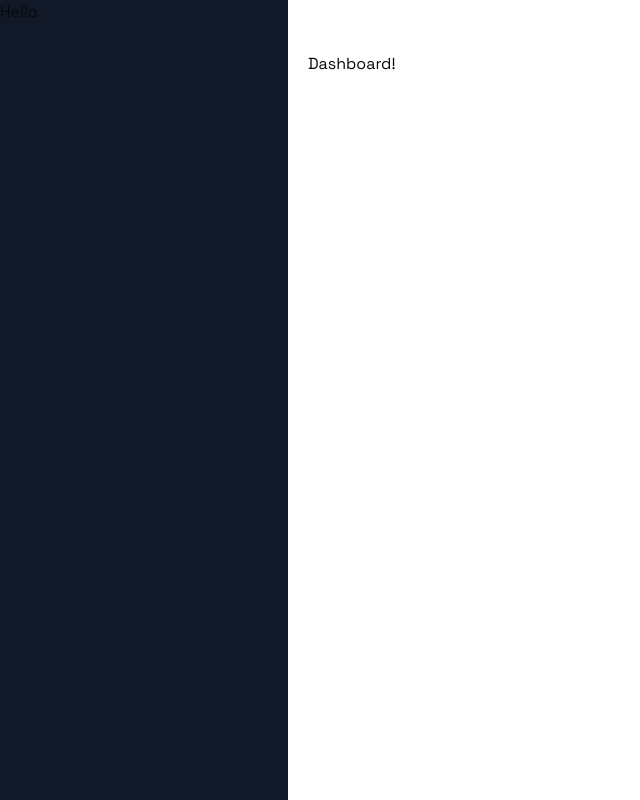
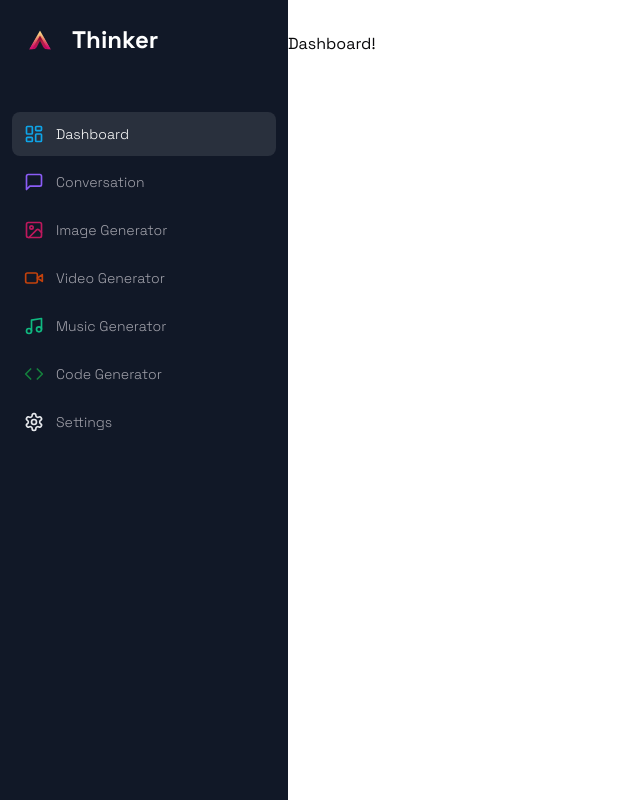
Before and after one commit to Saraivinha1703/ai-saas, a Next.js app: page /dashboard in a window 1280 px wide. Shown: the whole page, without its empty margins (0-640 px from the left). Built offline with nearby package versions, Linux system fonts and the light colour scheme.

Commit message:
✨ feat: responsive dashboard

```diff
--- a/app/(dashboard)/(routes)/dashboard/page.tsx
+++ b/app/(dashboard)/(routes)/dashboard/page.tsx
@@ -1,10 +1,7 @@
-import { UserButton } from '@clerk/nextjs';
-
 export default function Dashboard() {
   return (
-    <div className="p-5">
+    <div>
       <p>Dashboard!</p>
-      <UserButton afterSignOutUrl="/" />
     </div>
   );
 }
--- a/app/(dashboard)/layout.tsx
+++ b/app/(dashboard)/layout.tsx
@@ -7,13 +7,12 @@
   HTMLDivElement
 >;
 
-export default function DashboardLayout({
-  children,
-  ...props
-}: DashboardLayoutProps) {
+export default function DashboardLayout({ children }: DashboardLayoutProps) {
   return (
     <div className="h-full relative">
-      <DashboardSidebar>Hello</DashboardSidebar>
+      <div className="hidden h-full md:flex md:w-72 md:flex-col md:fixed md:inset-y-0 z-50 bg-gray-900 text-white">
+        <DashboardSidebar />
+      </div>
       <main className="md:pl-72">
         <Navbar />
         {children}
--- a/components/DashboardSidebar/index.tsx
+++ b/components/DashboardSidebar/index.tsx
@@ -1,4 +1,10 @@
+'use client';
+import { cn } from '@/lib/utils';
 import clsx from 'clsx';
+import Image from 'next/image';
+import Link from 'next/link';
+import { usePathname } from 'next/navigation';
+import { tools } from '../Tools/tools';
 
 type DashboardSidebarProps = React.DetailedHTMLProps<
   React.HTMLAttributes<HTMLDivElement>,
@@ -9,14 +15,48 @@
   children,
   ...props
 }: DashboardSidebarProps) {
+  const pathname = usePathname();
   return (
     <div
       className={clsx(
-        'hidden h-full md:flex md:w-72 md:flex-col md:fixed md:inset-y-0 z-50 bg-gray-900',
+        'space-y-4 py-4 flex flex-col h-full bg-gray-900 text-white',
         props.className
       )}
       {...props}
     >
+      <div className="flex-1 px-3 py-2">
+        <Link href="/dashboard" className="flex items-center pl-3 mb-14">
+          <div className="relative w-8 h-8 mr-4">
+            <Image
+              src="/logo.png"
+              fill
+              alt="Logo"
+              sizes="(max-width: 768px)"
+              priority
+            />
+          </div>
+          <h1 className="text-2xl font-bold">Thinker</h1>
+        </Link>
+        <div className="space-y-1">
+          {tools.map(tool => (
+            <Link
+              href={tool.href}
+              key={tool.href}
+              className={cn(
+                'text-sm group flex p-3 w-full justify-start font-light hover:bg-white/10 rounded-lg transition duration-200',
+                pathname === tool.href
+                  ? 'text-white bg-white/10'
+                  : 'text-zinc-400'
+              )}
+            >
+              <div className="flex items-center flex-1">
+                <tool.icon className={cn('h-5 w-5 mr-3', tool.color)} />
+                <p>{tool.label}</p>
+              </div>
+            </Link>
+          ))}
+        </div>
+      </div>
       {children}
     </div>
   );
--- /dev/null
+++ b/components/MobileSidebar/index.tsx
@@ -0,0 +1,19 @@
+'use client';
+import { Menu } from 'lucide-react';
+import { Sheet, SheetContent, SheetTrigger } from '@/components/ui/sheet';
+import { DashboardSidebar } from '@/components/DashboardSidebar';
+
+const MobileSidebar = () => {
+  return (
+    <Sheet>
+      <SheetTrigger className="md:hidden hover:bg-black/10 p-2 rounded-lg transition duration-200">
+        <Menu />
+      </SheetTrigger>
+      <SheetContent side="left" className="p-0">
+        <DashboardSidebar />
+      </SheetContent>
+    </Sheet>
+  );
+};
+
+export default MobileSidebar;
--- a/components/Navbar/index.tsx
+++ b/components/Navbar/index.tsx
@@ -1,12 +1,13 @@
-import { Button } from '@/components/ui/button';
-import { Menu } from 'lucide-react';
+import { UserButton } from '@clerk/nextjs';
+import MobileSidebar from '../MobileSidebar';
 
 export function Navbar() {
   return (
     <div className="flex items-center p-4">
-      <Button variant="ghost" size="icon" className="md:hidden">
-        <Menu />
-      </Button>
+      <MobileSidebar />
+      <div className="flex w-full justify-end">
+        <UserButton afterSignOutUrl="/" />
+      </div>
     </div>
   );
 }
--- /dev/null
+++ b/components/Tools/tools.ts
@@ -0,0 +1,60 @@
+import {
+  Code,
+  ImageIcon,
+  LayoutDashboard,
+  MessageSquare,
+  Music,
+  Settings,
+  VideoIcon,
+} from 'lucide-react';
+
+export const tools = [
+  {
+    label: 'Dashboard',
+    icon: LayoutDashboard,
+    href: '/dashboard',
+    color: 'text-sky-500',
+    bgColor: 'bg-sky-500/10',
+  },
+  {
+    label: 'Conversation',
+    icon: MessageSquare,
+    href: '/conversation',
+    color: 'text-violet-500',
+    bgColor: 'bg-violet-500/10',
+  },
+  {
+    label: 'Image Generator',
+    icon: ImageIcon,
+    href: '/image',
+    color: 'text-pink-700',
+    bgColor: 'bg-pink-700/10',
+  },
+  {
+    label: 'Video Generator',
+    icon: VideoIcon,
+    href: '/video',
+    color: 'text-orange-700',
+    bgColor: 'bg-orange-700/10',
+  },
+  {
+    label: 'Music Generator',
+    icon: Music,
+    href: '/music',
+    color: 'text-emerald-500',
+    bgColor: 'bg-emerald-500/10',
+  },
+  {
+    label: 'Code Generator',
+    icon: Code,
+    href: '/code',
+    color: 'text-green-700',
+    bgColor: 'bg-green-700/10',
+  },
+  {
+    label: 'Settings',
+    icon: Settings,
+    href: '/settings',
+    color: 'text-gray-200',
+  },
+];
--- /dev/null
+++ b/components/ui/sheet.tsx
@@ -0,0 +1,140 @@
+"use client"
+
+import * as React from "react"
+import * as SheetPrimitive from "@radix-ui/react-dialog"
+import { cva, type VariantProps } from "class-variance-authority"
+import { X } from "lucide-react"
+
+import { cn } from "@/lib/utils"
+
+const Sheet = SheetPrimitive.Root
+
+const SheetTrigger = SheetPrimitive.Trigger
+
+const SheetClose = SheetPrimitive.Close
+
+const SheetPortal = SheetPrimitive.Portal
+
+const SheetOverlay = React.forwardRef<
+  React.ElementRef<typeof SheetPrimitive.Overlay>,
+  React.ComponentPropsWithoutRef<typeof SheetPrimitive.Overlay>
+>(({ className, ...props }, ref) => (
+  <SheetPrimitive.Overlay
+    className={cn(
+      "fixed inset-0 z-50 bg-background/80 backdrop-blur-sm data-[state=open]:animate-in data-[state=closed]:animate-out data-[state=closed]:fade-out-0 data-[state=open]:fade-in-0",
+      className
+    )}
+    {...props}
+    ref={ref}
+  />
+))
+SheetOverlay.displayName = SheetPrimitive.Overlay.displayName
+
+const sheetVariants = cva(
+  "fixed z-50 gap-4 bg-background p-6 shadow-lg transition ease-in-out data-[state=open]:animate-in data-[state=closed]:animate-out data-[state=closed]:duration-300 data-[state=open]:duration-500",
+  {
+    variants: {
+      side: {
+        top: "inset-x-0 top-0 border-b data-[state=closed]:slide-out-to-top data-[state=open]:slide-in-from-top",
+        bottom:
+          "inset-x-0 bottom-0 border-t data-[state=closed]:slide-out-to-bottom data-[state=open]:slide-in-from-bottom",
+        left: "inset-y-0 left-0 h-full w-3/4 border-r data-[state=closed]:slide-out-to-left data-[state=open]:slide-in-from-left sm:max-w-sm",
+        right:
+          "inset-y-0 right-0 h-full w-3/4  border-l data-[state=closed]:slide-out-to-right data-[state=open]:slide-in-from-right sm:max-w-sm",
+      },
+    },
+    defaultVariants: {
+      side: "right",
+    },
+  }
+)
+
+interface SheetContentProps
+  extends React.ComponentPropsWithoutRef<typeof SheetPrimitive.Content>,
+    VariantProps<typeof sheetVariants> {}
+
+const SheetContent = React.forwardRef<
+  React.ElementRef<typeof SheetPrimitive.Content>,
+  SheetContentProps
+>(({ side = "right", className, children, ...props }, ref) => (
+  <SheetPortal>
+    <SheetOverlay />
+    <SheetPrimitive.Content
+      ref={ref}
+      className={cn(sheetVariants({ side }), className)}
+      {...props}
+    >
+      {children}
+      <SheetPrimitive.Close className="absolute right-4 top-4 rounded-sm opacity-70 ring-offset-background transition-opacity hover:opacity-100 focus:outline-none focus:ring-2 focus:ring-ring focus:ring-offset-2 disabled:pointer-events-none data-[state=open]:bg-secondary">
+        <X className="h-4 w-4" />
+        <span className="sr-only">Close</span>
+      </SheetPrimitive.Close>
+    </SheetPrimitive.Content>
+  </SheetPortal>
+))
+SheetContent.displayName = SheetPrimitive.Content.displayName
+
+const SheetHeader = ({
+  className,
+  ...props
+}: React.HTMLAttributes<HTMLDivElement>) => (
+  <div
+    className={cn(
+      "flex flex-col space-y-2 text-center sm:text-left",
+      className
+    )}
+    {...props}
+  />
+)
+SheetHeader.displayName = "SheetHeader"
+
+const SheetFooter = ({
+  className,
+  ...props
+}: React.HTMLAttributes<HTMLDivElement>) => (
+  <div
+    className={cn(
+      "flex flex-col-reverse sm:flex-row sm:justify-end sm:space-x-2",
+      className
+    )}
+    {...props}
+  />
+)
+SheetFooter.displayName = "SheetFooter"
+
+const SheetTitle = React.forwardRef<
+  React.ElementRef<typeof SheetPrimitive.Title>,
+  React.ComponentPropsWithoutRef<typeof SheetPrimitive.Title>
+>(({ className, ...props }, ref) => (
+  <SheetPrimitive.Title
+    ref={ref}
+    className={cn("text-lg font-semibold text-foreground", className)}
+    {...props}
+  />
+))
+SheetTitle.displayName = SheetPrimitive.Title.displayName
+
+const SheetDescription = React.forwardRef<
+  React.ElementRef<typeof SheetPrimitive.Description>,
+  React.ComponentPropsWithoutRef<typeof SheetPrimitive.Description>
+>(({ className, ...props }, ref) => (
+  <SheetPrimitive.Description
+    ref={ref}
+    className={cn("text-sm text-muted-foreground", className)}
+    {...props}
+  />
+))
+SheetDescription.displayName = SheetPrimitive.Description.displayName
+
+export {
+  Sheet,
+  SheetPortal,
+  SheetOverlay,
+  SheetTrigger,
+  SheetClose,
+  SheetContent,
+  SheetHeader,
+  SheetFooter,
+  SheetTitle,
+  SheetDescription,
+}
--- a/package.json
+++ b/package.json
@@ -10,6 +10,7 @@
   },
   "dependencies": {
     "@clerk/nextjs": "^4.27.1",
+    "@radix-ui/react-dialog": "^1.0.5",
     "@radix-ui/react-slot": "^1.0.2",
     "class-variance-authority": "^0.7.0",
     "clsx": "^2.0.0",
```
Also changed, not shown: public/logo.png (added), 1 other file (tests, documents, lock files or other folders).
